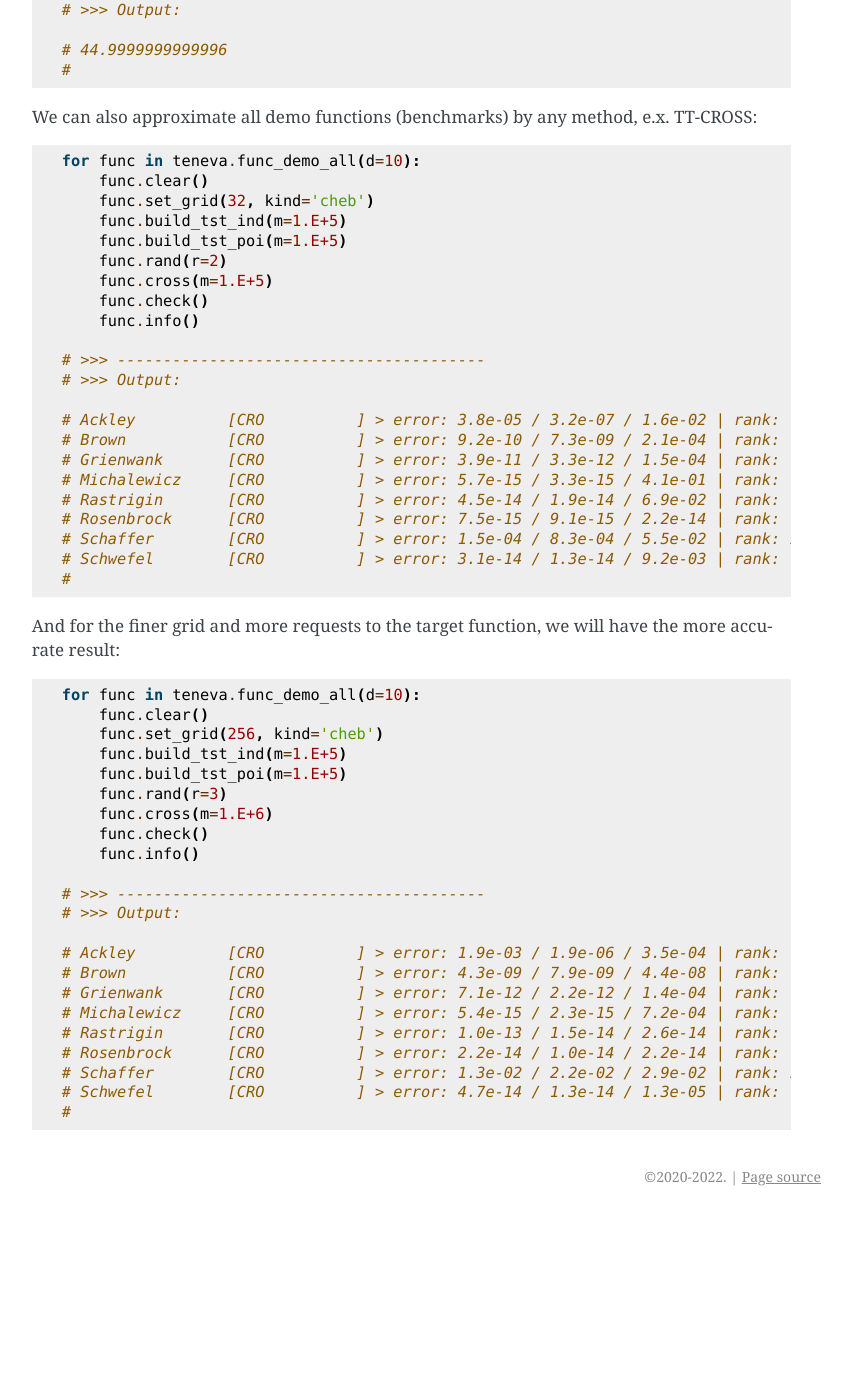
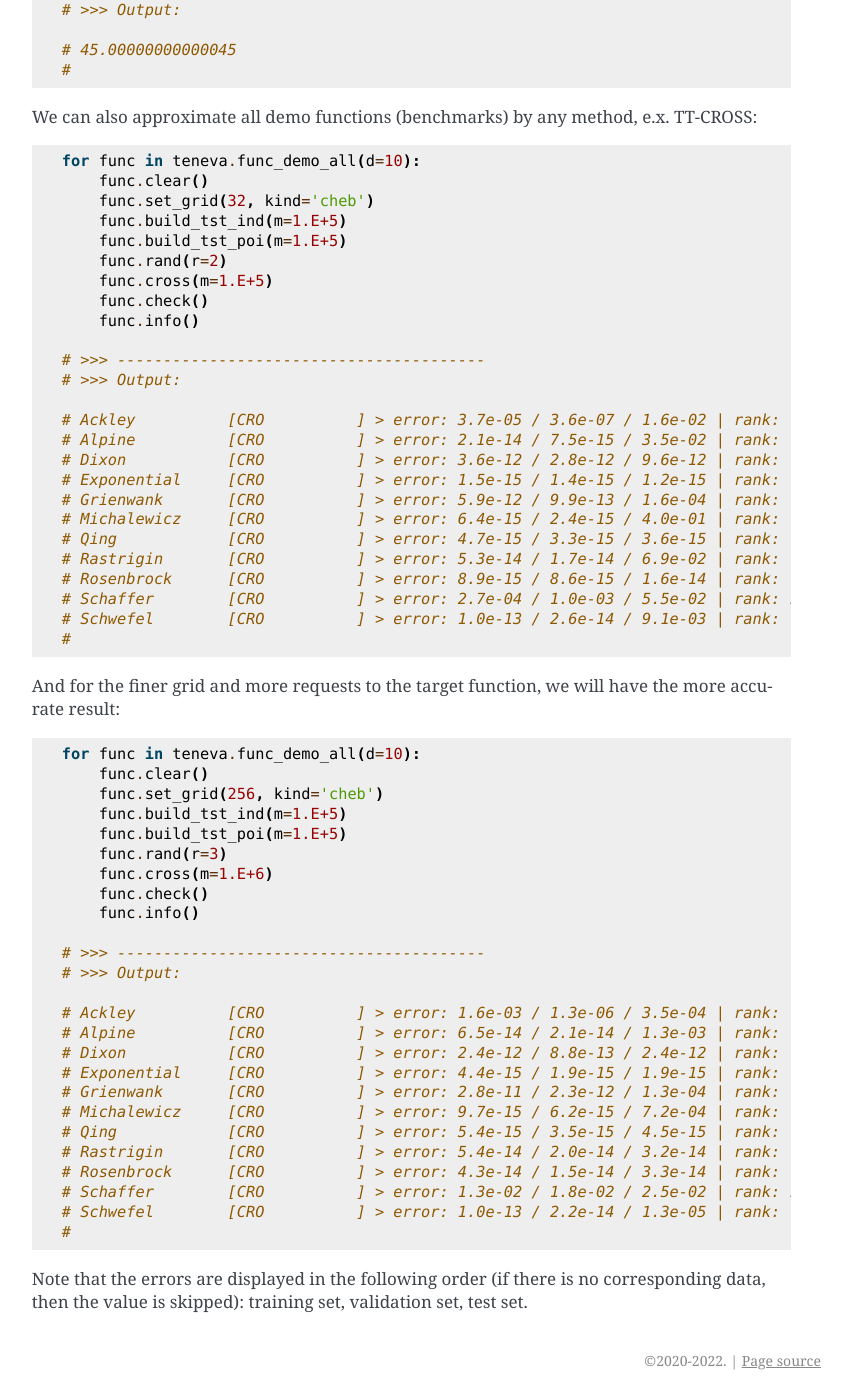
Before and after one commit to AndreiChertkov/teneva, a Sphinx documentation site: the page built from doc/code/func/func.rst, in a window 1280 px wide and 1400 px high, scrolled down 8215 px. Shown: the whole window, without its empty margins (331-1183 px from the left). Built offline with Sphinx 7.4.7, drawn with Linux system fonts in a browser that asks for light colours; formulas are drawn with MathJax 3; before the commit the page ends 9431 px from its top, so only the background shows below that; some of the changed text lies outside the part shown.

Commit message:
Update "Func" class

```diff
--- a/doc/code/func/func.rst
+++ b/doc/code/func/func.rst
@@ -38,7 +38,7 @@
   # >>> ----------------------------------------
   # >>> Output:
 
-  # Sphere          [CRO          ] > error: 2.3e-15 / 2.3e-15 | rank:  5.4 | time:   2.276
+  # Sphere          [CRO          ] > error: 2.6e-15 / 4.7e-15 | rank:  5.8 | time:   2.387
   #
 
 .. code-block:: python
@@ -123,24 +123,24 @@
   # Method              : CRO
   #
   # Evals function      : 9.6e+04
-  # Evals cache         : 8.0e+04
-  # TT-rank             :     5.4
-  # Number of params    : 3.2e+03
+  # Evals cache         : 7.4e+04
+  # TT-rank             :     5.8
+  # Number of params    : 3.6e+03
   #
   # Samples trn ind     : 9.6e+04
   # Samples tst ind     : 1.0e+05
   # Samples tst poi     : 1.0e+05
   #
-  # Error trn ind       : 2.3e-15
-  # Error tst ind       : 1.5e-15
-  # Error tst poi       : 2.3e-15
+  # Error trn ind       : 2.6e-15
+  # Error tst ind       : 2.5e-15
+  # Error tst poi       : 4.7e-15
   #
-  # Time approximation  :   2.226
-  # Time trn check ind  :   0.279
+  # Time approximation  :   2.108
+  # Time trn check ind  :   0.298
   # Time tst build ind  :   0.037
-  # Time tst check ind  :   0.553
-  # Time tst build poi  :   1.089
-  # Time tst check poi  :   3.577
+  # Time tst check ind  :   0.611
+  # Time tst build poi  :   1.019
+  # Time tst check poi  :   3.965
   #
   # Sweeps              :       6
   # ==================================================
@@ -212,17 +212,17 @@
   # Samples tst ind     : 1.0e+05
   # Samples tst poi     : 1.0e+05
   #
-  # Error trn ind       : 1.7e-15
-  # Error tst ind       : 1.7e-15
-  # Error tst poi       : 2.4e-15
+  # Error trn ind       : 2.0e-15
+  # Error tst ind       : 2.1e-15
+  # Error tst poi       : 2.6e-15
   #
-  # Time approximation  :   5.274
-  # Time trn build ind  :   0.035
-  # Time trn check ind  :   0.258
+  # Time approximation  :   5.192
+  # Time trn build ind  :   0.031
+  # Time trn check ind  :   0.252
   # Time tst build ind  :   0.037
-  # Time tst check ind  :   0.496
-  # Time tst build poi  :   1.089
-  # Time tst check poi  :   3.230
+  # Time tst check ind  :   0.506
+  # Time tst build poi  :   1.019
+  # Time tst check poi  :   3.389
   #
   # Sweeps              :      30
   # ==================================================
@@ -255,16 +255,16 @@
   # Samples tst poi     : 1.0e+05
   #
   # Error trn ind       : 1.9e-15
-  # Error tst ind       : 2.0e-15
-  # Error tst poi       : 2.3e-15
+  # Error tst ind       : 1.9e-15
+  # Error tst poi       : 2.4e-15
   #
-  # Time approximation  :   5.214
-  # Time trn build ind  :   0.036
-  # Time trn check ind  :   0.257
+  # Time approximation  :   5.295
+  # Time trn build ind  :   0.035
+  # Time trn check ind  :   0.263
   # Time tst build ind  :   0.037
-  # Time tst check ind  :   0.559
-  # Time tst build poi  :   1.089
-  # Time tst check poi  :   3.319
+  # Time tst check ind  :   0.494
+  # Time tst build poi  :   1.019
+  # Time tst check poi  :   3.456
   #
   # Sweeps              :      30
   # ==================================================
@@ -289,7 +289,7 @@
   # Method              : ANO-CRO
   #
   # Evals function      : 9.4e+04
-  # Evals cache         : 6.3e+04
+  # Evals cache         : 5.8e+04
   # TT-rank             :     3.0
   # Number of params    : 1.1e+03
   #
@@ -297,16 +297,16 @@
   # Samples tst ind     : 1.0e+05
   # Samples tst poi     : 1.0e+05
   #
-  # Error trn ind       : 2.2e-15
-  # Error tst ind       : 1.1e-15
-  # Error tst poi       : 1.3e-15
+  # Error trn ind       : 3.3e-15
+  # Error tst ind       : 1.9e-15
+  # Error tst poi       : 2.0e-15
   #
-  # Time approximation  :   1.067
-  # Time trn check ind  :   0.245
+  # Time approximation  :   1.100
+  # Time trn check ind  :   0.222
   # Time tst build ind  :   0.037
-  # Time tst check ind  :   0.554
-  # Time tst build poi  :   1.089
-  # Time tst check poi  :   3.459
+  # Time tst check ind  :   0.519
+  # Time tst build poi  :   1.019
+  # Time tst check poi  :   3.554
   #
   # Sweeps              :       5
   # ==================================================
@@ -365,7 +365,7 @@
   # >>> ----------------------------------------
   # >>> Output:
 
-  # [-1.15463195e-14  1.25000000e+00  5.00000000e+00  1.12500000e+01]
+  # [-3.64153152e-14  1.25000000e+00  5.00000000e+00  1.12500000e+01]
   #
 
 We can compute the value of approximation for any tensor multi-indices:
@@ -422,7 +422,7 @@
   # >>> ----------------------------------------
   # >>> Output:
 
-  # 44.9999999999996
+  # 45.00000000000045
   #
 
 We can also approximate all demo functions (benchmarks) by any method, e.x. TT-CROSS:
@@ -442,14 +442,17 @@
   # >>> ----------------------------------------
   # >>> Output:
 
-  # Ackley          [CRO          ] > error: 3.8e-05 / 3.2e-07 / 1.6e-02 | rank:  9.3 | time:   0.665
-  # Brown           [CRO          ] > error: 9.2e-10 / 7.3e-09 / 2.1e-04 | rank:  7.0 | time:   0.760
-  # Grienwank       [CRO          ] > error: 3.9e-11 / 3.3e-12 / 1.5e-04 | rank:  4.0 | time:   0.719
-  # Michalewicz     [CRO          ] > error: 5.7e-15 / 3.3e-15 / 4.1e-01 | rank:  5.0 | time:   0.910
-  # Rastrigin       [CRO          ] > error: 4.5e-14 / 1.9e-14 / 6.9e-02 | rank:  3.5 | time:   0.906
-  # Rosenbrock      [CRO          ] > error: 7.5e-15 / 9.1e-15 / 2.2e-14 | rank:  4.4 | time:   0.749
-  # Schaffer        [CRO          ] > error: 1.5e-04 / 8.3e-04 / 5.5e-02 | rank: 12.8 | time:   0.727
-  # Schwefel        [CRO          ] > error: 3.1e-14 / 1.3e-14 / 9.2e-03 | rank:  2.8 | time:   0.722
+  # Ackley          [CRO          ] > error: 3.7e-05 / 3.6e-07 / 1.6e-02 | rank:  9.2 | time:   0.712
+  # Alpine          [CRO          ] > error: 2.1e-14 / 7.5e-15 / 3.5e-02 | rank:  3.6 | time:   1.009
+  # Dixon           [CRO          ] > error: 3.6e-12 / 2.8e-12 / 9.6e-12 | rank:  4.8 | time:   0.797
+  # Exponential     [CRO          ] > error: 1.5e-15 / 1.4e-15 / 1.2e-15 | rank:  3.6 | time:   0.715
+  # Grienwank       [CRO          ] > error: 5.9e-12 / 9.9e-13 / 1.6e-04 | rank:  3.8 | time:   0.748
+  # Michalewicz     [CRO          ] > error: 6.4e-15 / 2.4e-15 / 4.0e-01 | rank:  4.8 | time:   1.047
+  # Qing            [CRO          ] > error: 4.7e-15 / 3.3e-15 / 3.6e-15 | rank:  4.3 | time:   0.994
+  # Rastrigin       [CRO          ] > error: 5.3e-14 / 1.7e-14 / 6.9e-02 | rank:  3.0 | time:   0.748
+  # Rosenbrock      [CRO          ] > error: 8.9e-15 / 8.6e-15 / 1.6e-14 | rank:  5.0 | time:   0.769
+  # Schaffer        [CRO          ] > error: 2.7e-04 / 1.0e-03 / 5.5e-02 | rank: 12.3 | time:   0.844
+  # Schwefel        [CRO          ] > error: 1.0e-13 / 2.6e-14 / 9.1e-03 | rank:  3.8 | time:   0.842
   #
 
 And for the finer grid and more requests to the target function, we will have the more accurate result:
@@ -469,12 +472,17 @@
   # >>> ----------------------------------------
   # >>> Output:
 
-  # Ackley          [CRO          ] > error: 1.9e-03 / 1.9e-06 / 3.5e-04 | rank:  9.8 | time:  10.332
-  # Brown           [CRO          ] > error: 4.3e-09 / 7.9e-09 / 4.4e-08 | rank:  9.1 | time:  10.938
-  # Grienwank       [CRO          ] > error: 7.1e-12 / 2.2e-12 / 1.4e-04 | rank:  6.0 | time:  10.171
-  # Michalewicz     [CRO          ] > error: 5.4e-15 / 2.3e-15 / 7.2e-04 | rank:  2.6 | time:   8.215
-  # Rastrigin       [CRO          ] > error: 1.0e-13 / 1.5e-14 / 2.6e-14 | rank:  5.6 | time:   9.141
-  # Rosenbrock      [CRO          ] > error: 2.2e-14 / 1.0e-14 / 2.2e-14 | rank:  5.8 | time:   8.772
-  # Schaffer        [CRO          ] > error: 1.3e-02 / 2.2e-02 / 2.9e-02 | rank: 14.0 | time:   9.661
-  # Schwefel        [CRO          ] > error: 4.7e-14 / 1.3e-14 / 1.3e-05 | rank:  4.3 | time:   8.757
+  # Ackley          [CRO          ] > error: 1.6e-03 / 1.3e-06 / 3.5e-04 | rank:  9.9 | time:   9.846
+  # Alpine          [CRO          ] > error: 6.5e-14 / 2.1e-14 / 1.3e-03 | rank:  2.4 | time:   9.150
+  # Dixon           [CRO          ] > error: 2.4e-12 / 8.8e-13 / 2.4e-12 | rank:  5.9 | time:  10.048
+  # Exponential     [CRO          ] > error: 4.4e-15 / 1.9e-15 / 1.9e-15 | rank:  6.9 | time:   9.947
+  # Grienwank       [CRO          ] > error: 2.8e-11 / 2.3e-12 / 1.3e-04 | rank:  6.2 | time:  11.323
+  # Michalewicz     [CRO          ] > error: 9.7e-15 / 6.2e-15 / 7.2e-04 | rank:  3.5 | time:  13.230
+  # Qing            [CRO          ] > error: 5.4e-15 / 3.5e-15 / 4.5e-15 | rank:  2.9 | time:  10.193
+  # Rastrigin       [CRO          ] > error: 5.4e-14 / 2.0e-14 / 3.2e-14 | rank:  4.8 | time:  10.083
+  # Rosenbrock      [CRO          ] > error: 4.3e-14 / 1.5e-14 / 3.3e-14 | rank:  4.6 | time:   9.561
+  # Schaffer        [CRO          ] > error: 1.3e-02 / 1.8e-02 / 2.5e-02 | rank: 14.2 | time:  10.930
+  # Schwefel        [CRO          ] > error: 1.0e-13 / 2.2e-14 / 1.3e-05 | rank:  4.4 | time:   9.333
   #
+
+Note that the errors are displayed in the following order (if there is no corresponding data, then the value is skipped): training set, validation set, test set.
```
Also changed, not shown: other parts of doc/code/func/func.rst (+5 -5 lines), 2 other files.
